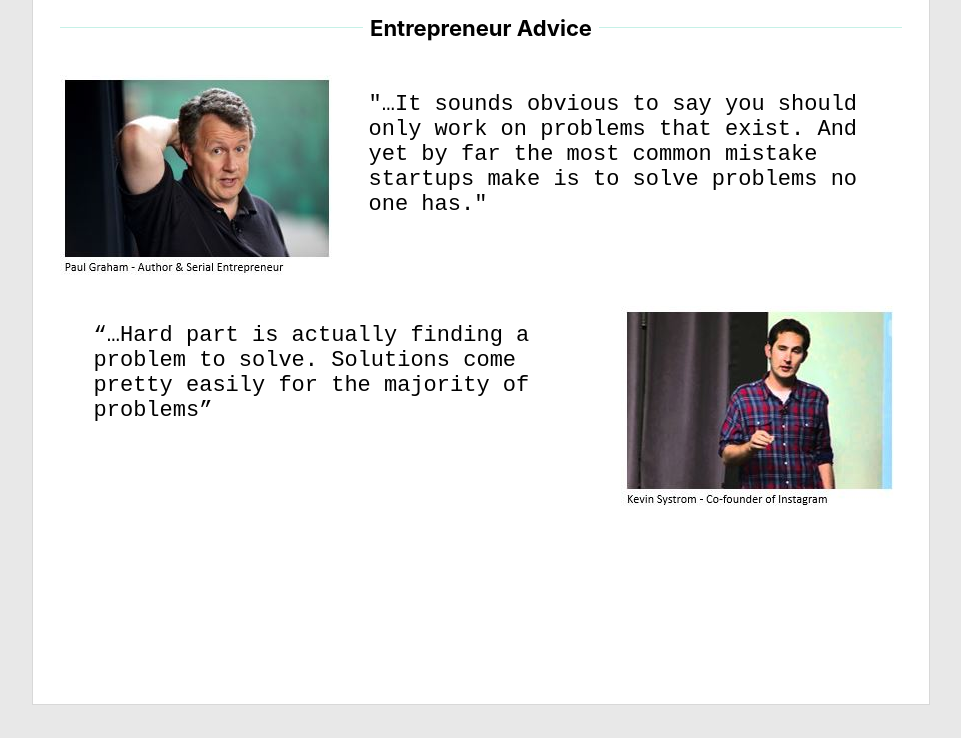
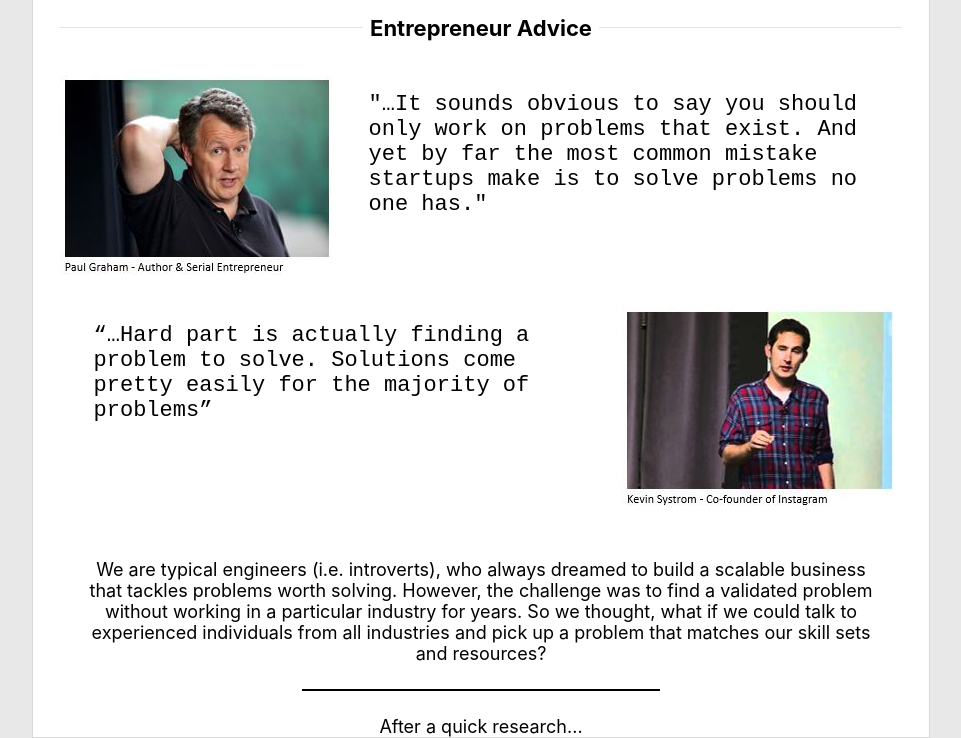
Before and after one commit to chingiz19/painpad, a React app: page / in a window 1280 px wide. Shown: the part 97-835 px from the top of the page, without its empty margins (160-1121 px from the left). Before the commit the page ends 802 px from the top, so only its background shows below. Built offline with nearby package versions, Linux system fonts and the light colour scheme.

Commit message:
Our-Problem component completed

```diff
--- a/public/index.html
+++ b/public/index.html
@@ -12,7 +12,7 @@
     <link rel="manifest" href="%PUBLIC_URL%/manifest.json" />
     <title>PainPad</title>
   </head>
-  <body style="background-color: #e8e8e8; width: 100%; height: 100vh;">
+  <body style="background-color: #e8e8e8; width: 100%;">
 
     <div class="body-div">
         <div id="root"></div>
--- a/src/EntrepreneurComp.js
+++ b/src/EntrepreneurComp.js
@@ -6,18 +6,18 @@ import KS from './images/pages/kevin_systrom.jpg'
 
 export default function EntrepreneurComp() {
     return (
-        <div className='entrepreneur-comp'>
+        <div className="entrepreneur-comp">
             <div className="comp-header">
                 <text>Entrepreneur Advice</text>
                 <div></div>
             </div>
             <div className="comp-body">
-                <img src={PG} className='entr-img' />
+                <img src={PG} className="entr-img" />
                 <p>"…It sounds obvious to say you should only work on problems that exist. And yet by far the most common mistake startups make is to solve problems no one has."</p>
             </div>
             <div className="comp-body">
                 <p>“…Hard part is actually finding a problem to solve. Solutions come pretty easily for the majority of problems”</p>
-                <img src={KS} className='entr-img' />
+                <img src={KS} className="entr-img" />
             </div>
         </div>
     );
--- /dev/null
+++ b/src/OurProblem.css
@@ -0,0 +1,25 @@
+.OurProblem-comp{
+    width: 100%;
+    display: flex;
+    flex-direction: column;
+    align-items: center;
+    margin-top: 30px;
+}
+
+.OurProblem-comp p{
+    width: 90%;
+    text-align: center;
+    font-size: 18px;
+}
+
+.OurProblem-comp div{
+    width: 40%;
+    height: 2px;
+    background-color: black;
+    margin: 7px 0 25px 0;
+}
+
+.OurProblem-comp text{
+    text-align: center;
+    font-size: 18px;
+}
--- /dev/null
+++ b/src/OurProblem.js
@@ -0,0 +1,17 @@
+
+import React from 'react';
+import './OurProblem.css';
+
+export default function OurProblem() {
+    return (
+        <div className="OurProblem-comp">
+            <p>
+                We are typical engineers (i.e. introverts), who always dreamed to build a scalable business that tackles problems worth solving.
+                However, the challenge was to find a validated problem without working in a particular industry for years.
+                So we thought, what if we could talk to experienced individuals from all industries and pick up a problem that matches our skill sets and resources?
+            </p>
+            <div></div>
+            <text>After a quick research...</text>
+        </div>
+    );
+}
--- a/src/index.js
+++ b/src/index.js
@@ -3,11 +3,13 @@ import ReactDOM from 'react-dom';
 import './index.css';
 import Header from './Header';
 import EntrepreneurComp from './EntrepreneurComp';
+import OurProblem from './OurProblem';
 
 ReactDOM.render(
   <React.StrictMode>
     <Header/>
     <EntrepreneurComp/>
+    <OurProblem/>
   </React.StrictMode>,
   document.getElementById('root')
 );
```
